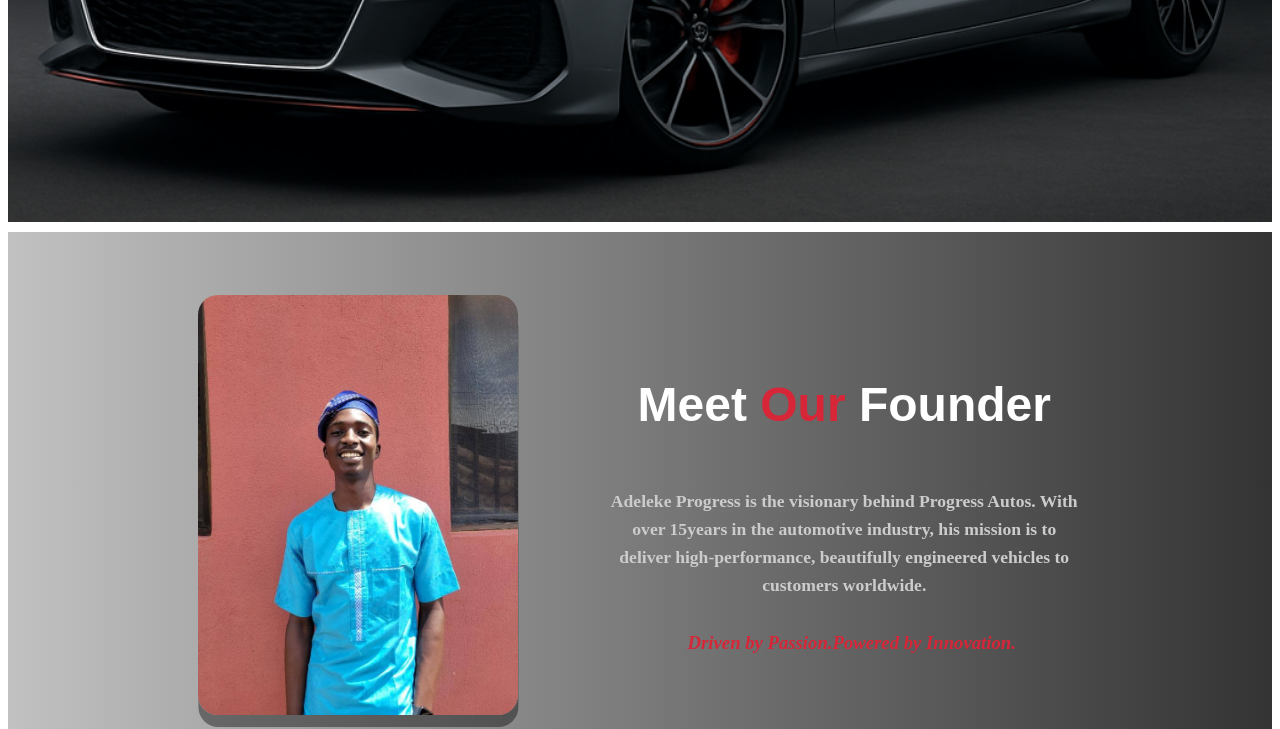
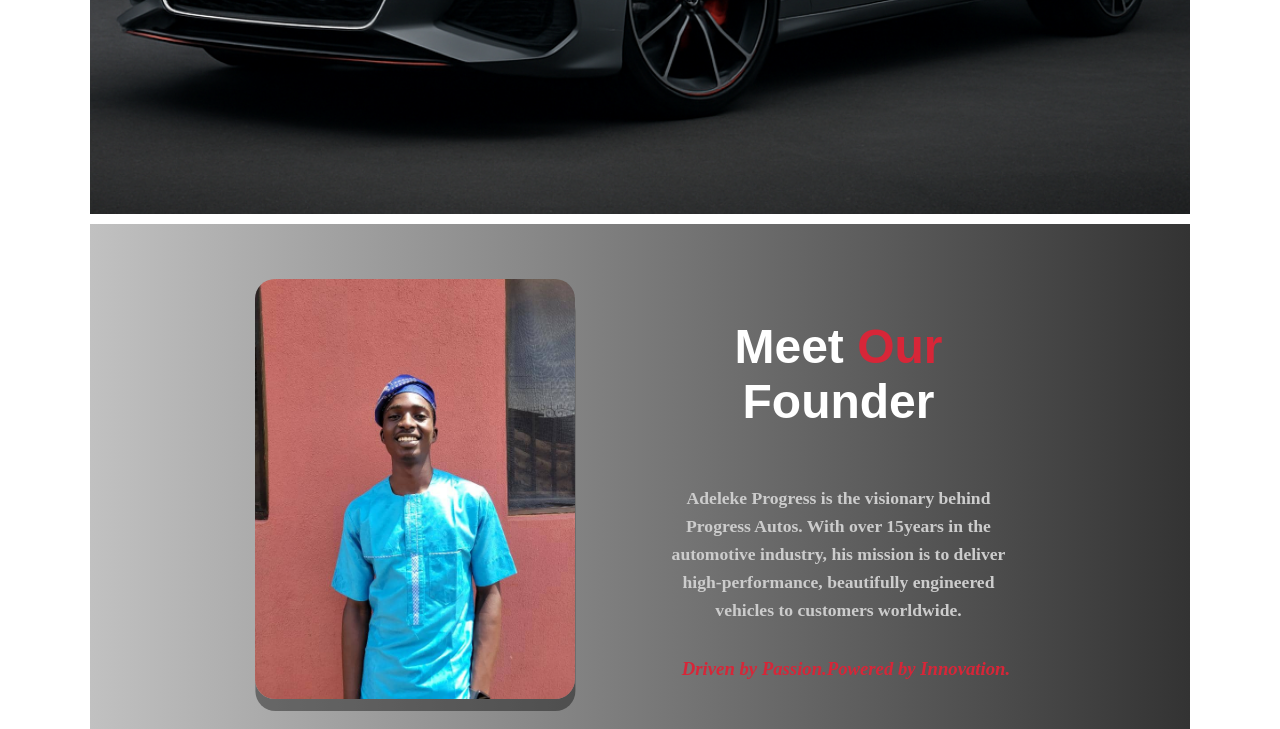
Before and after one commit to Mum-24434/ssesAutos, a plain HTML site: page index.html in a window 1280 px wide. Shown: the part 691-1420 px from the top of the page. Drawn offline with nearby package versions, Linux system fonts and the light colour scheme.

Commit message:
Update content

```diff
--- a/proj.css
+++ b/proj.css
@@ -5,6 +5,9 @@
 body{
     opacity: 0;
     animation: body-animate 1.2s ease forwards;
+    width: 100%;
+    max-width: 1100px;
+    margin: auto;
 
 }
 @keyframes body-animate{
@@ -42,6 +45,7 @@ header button{
     background-color: #d72638;
     border: none;
     transition: 0.3s ease-in-out;
+
 
 }
 header button:hover{
```
